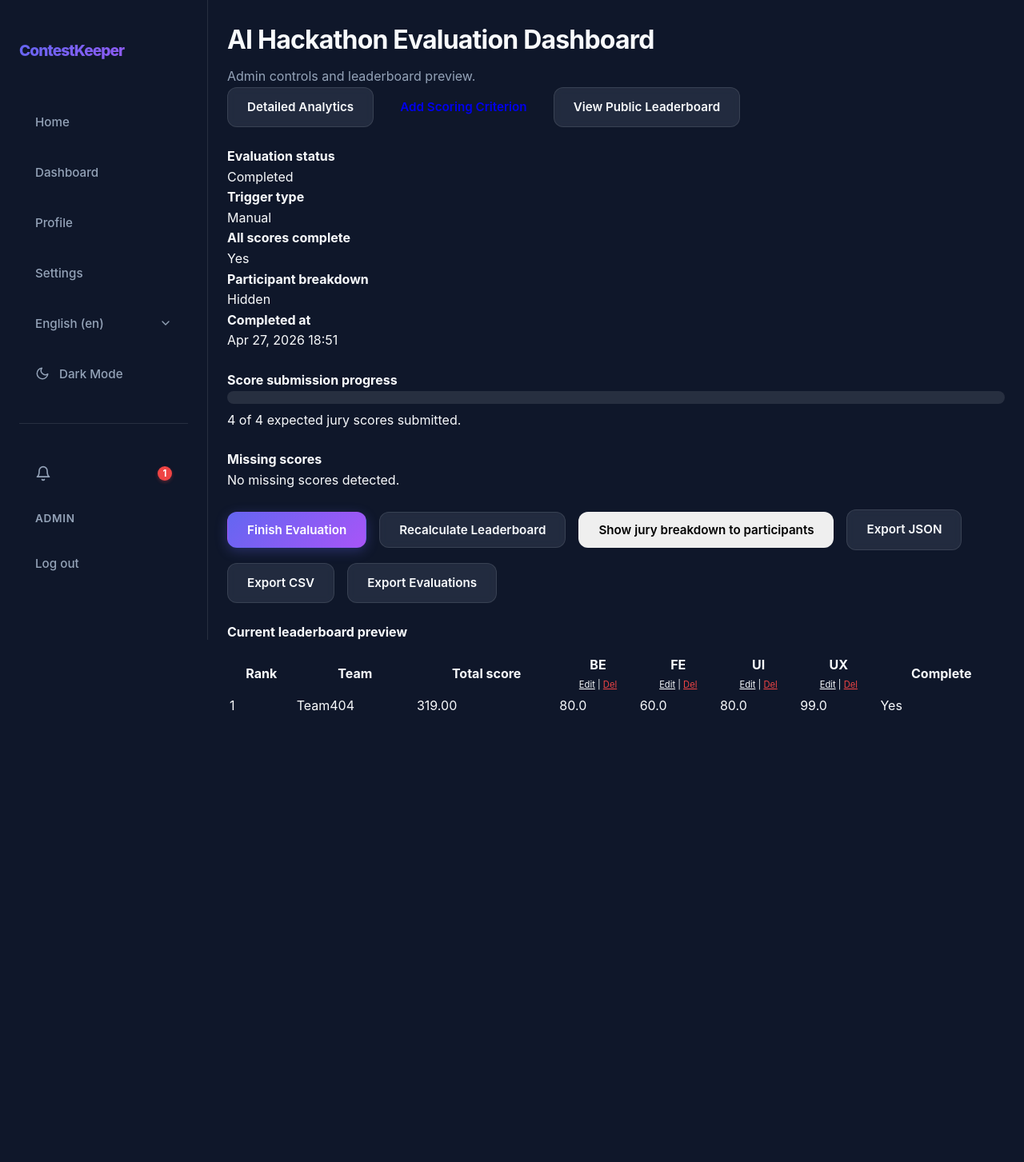
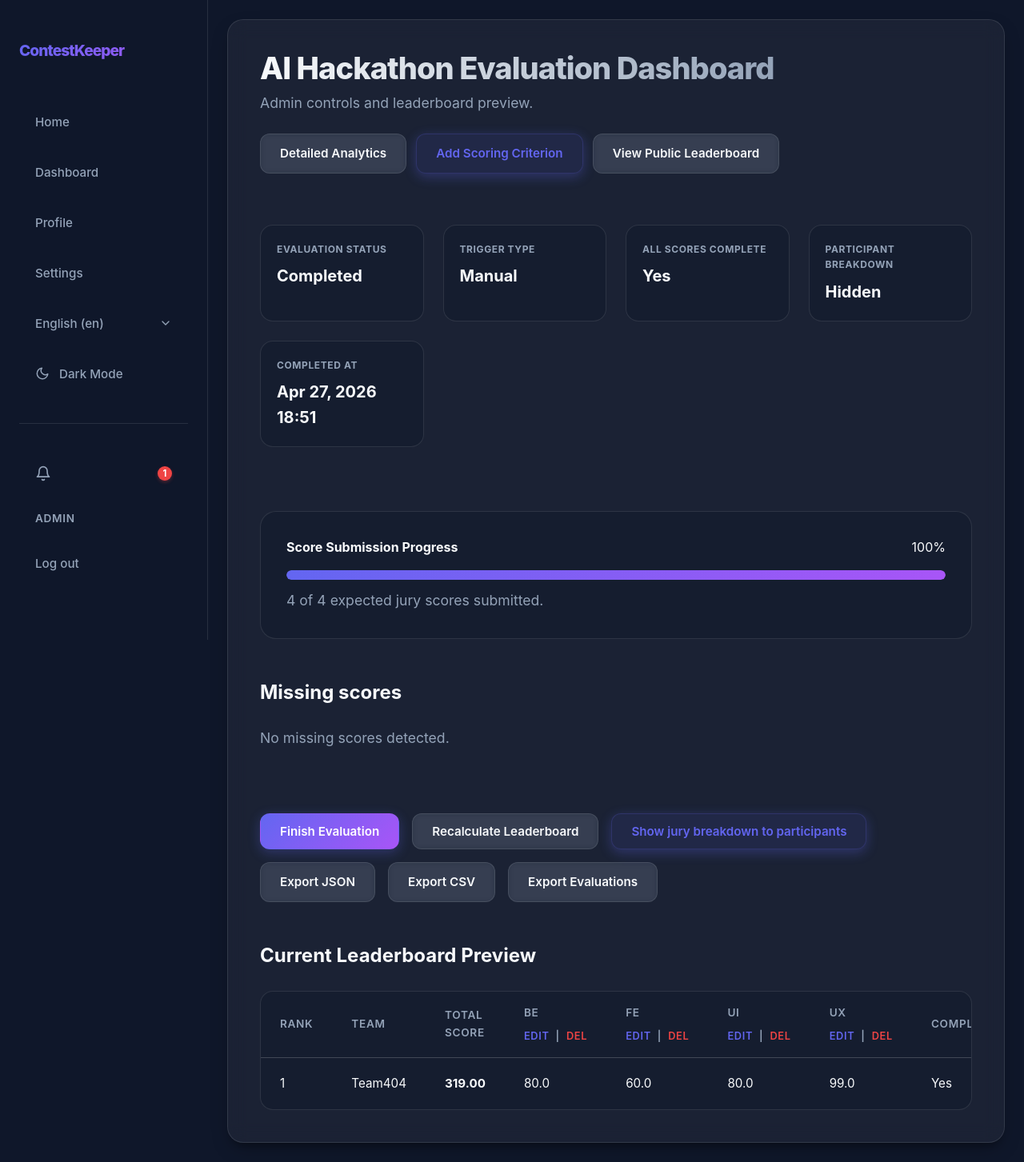
Before and after one commit to yourbrolol/team404NotFound, a Django app: page /en/contests/14/board/ in a window 1280 px wide. Shown: the whole page at 80% size. Before the commit the page ends 889 px from the top, so only its background shows below. Run offline with Django 5.2, Linux system fonts and the light colour scheme; a user stored in the database is signed in; data comes from the database, SQL or seed files in the repository; some web fonts are replaced.

Commit message:
forgot to add later files to the previous commit, apologies

```diff
--- a/ContestKeeper/app/static/css/leaderboards/admin_leaderboard_dashboard.css
+++ b/ContestKeeper/app/static/css/leaderboards/admin_leaderboard_dashboard.css
@@ -1,82 +1,196 @@
 /* Styles for admin_leaderboard_dashboard.html */
 
-/* --- Extracted from admin_leaderboard_dashboard.html --- */
-.a-001 {
-    color: var(--primary-color);
+.admin-dashboard-card {
+    width: 100%;
 }
 
-.a-002 {
-    color: var(--error);
+.dashboard-header-section {
+    display: flex;
+    justify-content: space-between;
+    align-items: center;
+    margin-bottom: 2.5rem;
+    flex-wrap: wrap;
+    gap: 1.5rem;
 }
 
-.div-001 {
+.header-actions {
+    display: flex;
+    gap: 0.75rem;
+    flex-wrap: wrap;
+}
+
+.dashboard-subtitle {
+    margin: 0.5rem 0 0;
+    color: var(--text-muted);
+    font-size: 1.1rem;
+}
+
+.status-grid {
+    display: grid;
+    grid-template-columns: repeat(auto-fit, minmax(200px, 1fr));
+    gap: 1.5rem;
+    margin-top: 1.5rem;
+    margin-bottom: 2.5rem;
+}
+
+.status-card {
+    background: var(--bg-navy-soft);
+    padding: 1.25rem;
+    border-radius: 1rem;
+    border: 1px solid var(--border);
+    transition: all 0.3s ease;
+}
+
+.status-card:hover {
+    border-color: var(--primary-medium);
+    background: var(--bg-navy-medium);
+}
+
+.status-card h4 {
+    color: var(--text-muted);
+    font-size: 0.75rem;
+    text-transform: uppercase;
+    letter-spacing: 0.05em;
+    margin-bottom: 0.5rem;
+}
+
+.status-card p {
+    font-size: 1.25rem;
+    font-weight: 700;
+    color: var(--text-main);
+}
+
+.progress-section {
+    margin-top: 2.5rem;
+    padding: 2rem;
+    background: var(--bg-navy-soft);
+    border-radius: 1.25rem;
+    border: 1px solid var(--border);
+}
+
+.progress-header {
+    display: flex;
+    justify-content: space-between;
+    align-items: center;
+    margin-bottom: 1rem;
+}
+
+.progress-bar-container {
+    background: var(--border);
+    border-radius: 999px;
+    overflow: hidden;
+    height: 12px;
+    width: 100%;
+    margin-bottom: 0.75rem;
+    box-shadow: inset 0 2px 4px rgba(0,0,0,0.1);
+}
+
+.progress-bar {
+    background: linear-gradient(90deg, var(--primary), var(--secondary));
+    height: 100%;
+    border-radius: 999px;
+    transition: width 0.5s ease-out;
+}
+
+.content-section {
+    margin-top: 3rem;
+}
+
+.content-section h4 {
+    font-size: 1.5rem;
+    margin-bottom: 1.5rem;
+    display: flex;
+    align-items: center;
+    gap: 0.75rem;
+}
+
+.table-wrapper {
+    overflow-x: auto;
+    margin-top: 0.75rem;
+    background: var(--bg-navy-soft);
+    border-radius: 1rem;
+    border: 1px solid var(--border);
+}
+
+.admin-table {
+    width: 100%;
+    border-collapse: collapse;
+    min-width: 800px;
+}
+
+.admin-table th {
+    text-align: left;
+    padding: 1rem 1.5rem;
+    color: var(--text-muted);
+    font-weight: 600;
+    font-size: 0.85rem;
+    text-transform: uppercase;
+    letter-spacing: 0.05em;
+    border-bottom: 1px solid var(--border);
+}
+
+.admin-table td {
+    padding: 1.25rem 1.5rem;
+    border-bottom: 1px solid var(--border);
+    color: var(--text-main);
+    font-size: 0.95rem;
+}
+
+.admin-table tr:last-child td {
+    border-bottom: none;
+}
+
+.admin-table tr:hover td {
+    background: var(--white-alpha-02);
+}
+
+.criterion-actions {
+    font-size: 0.8rem;
+    display: flex;
+    gap: 0.5rem;
+    margin-top: 0.5rem;
+}
+
+.action-edit {
+    color: var(--primary);
+    text-decoration: none;
+    font-weight: 600;
+}
+
+.action-delete {
+    color: var(--error);
+    text-decoration: none;
+    font-weight: 600;
+}
+
+.action-buttons-group {
+    display: flex;
+    flex-wrap: wrap;
+    gap: 1rem;
+    align-items: center;
     margin-top: 2rem;
+}
+
+.pagination-container {
+    margin-top: 2.5rem;
     display: flex;
     justify-content: center;
     gap: 0.5rem;
     flex-wrap: wrap;
 }
 
-.div-002 {
-    overflow-x: auto;
-    margin-top: 0.75rem;
+@media (max-width: 768px) {
+    .dashboard-header-section {
+        flex-direction: column;
+        align-items: flex-start;
     }
 
-.div-003 {
-    justify-content: space-between;
-    align-items: center;
-}
-
-.div-004 {
-    font-size: 0.7rem;
-    font-weight: normal;
-    margin-top: 0.25rem;
-}
-
-.div-005 {
+    .header-actions {
         width: 100%;
     }
 
-.div-006 {
-    background: var(--border);
-    border-radius: 999px;
-    overflow: hidden;
-    height: 16px;
-    margin-bottom: 0.5rem;
+    .header-actions .btn {
+        flex: 1;
+        min-width: fit-content;
     }
-
-.div-007 {
-    display: flex;
-    gap: 0.5rem;
 }
-
-.div-008 {
-    display: flex;
-    flex-wrap: wrap;
-    gap: 1rem;
-    align-items: center;
-    margin-bottom: 1rem;
-}
-
-.div-009 {
-    margin-top: 1.5rem;
-    gap: 1rem;
-}
-
-.p-001 {
-    margin: 0.5rem 0 0;
-    color: var(--text-muted);
-}
-
-.section-001 {
-    margin-top: 1.5rem;
-}
-
-.span-001 {
-    cursor: default;
-}
-
-.table-001 {
-    width: 100%;
-    min-width: 600px;
-}
--- a/ContestKeeper/app/templates/app/leaderboards/admin_leaderboard_dashboard.html
+++ b/ContestKeeper/app/templates/app/leaderboards/admin_leaderboard_dashboard.html
@@ -9,54 +9,58 @@
 {% endblock %}
 
 {% block content %}
-        <div class="detail-card div-005">
-            <div class="detail-header div-003">
+            <div class="glass-panel admin-dashboard-card">
+                <div class="dashboard-header-section">
                     <div>
-                    <h1 class="detail-title">{{ contest.name }} Evaluation Dashboard</h1>
-                    <p class="p-001">Admin controls and leaderboard preview.</p>
+                        <h1 id="h1">{{ contest.name }} Evaluation Dashboard</h1>
+                        <p class="dashboard-subtitle">Admin controls and leaderboard preview.</p>
                     </div>
-                <div class="div-007">
+                    <div class="header-actions">
                         <a href="{% url 'organizer_analytics' contest.pk %}" class="btn btn-secondary">Detailed Analytics</a>
-                    <a href="{% url 'criterion_create' contest.pk %}" class="btn btn-tinted">Add Scoring Criterion</a>
+                        <a href="{% url 'criterion_create' contest.pk %}" class="btn btn-tinted btn-primary">Add Scoring Criterion</a>
                         <a href="{% url 'contest_leaderboard' contest.pk %}" class="btn btn-secondary">View Public Leaderboard</a>
                     </div>
                 </div>
 
-            <div class="info-grid div-009">
-                <div class="info-item">
-                    <h4>Evaluation status</h4>
+                <div class="status-grid">
+                    <div class="status-card">
+                        <h4>Evaluation Status</h4>
                         <p>{{ phase.get_status_display }}</p>
                     </div>
-                <div class="info-item">
-                    <h4>Trigger type</h4>
+                    <div class="status-card">
+                        <h4>Trigger Type</h4>
                         <p>{{ phase.get_trigger_type_display }}</p>
                     </div>
-                <div class="info-item">
-                    <h4>All scores complete</h4>
+                    <div class="status-card">
+                        <h4>All Scores Complete</h4>
                         <p>{{ phase.all_scores_complete|yesno:"Yes,No" }}</p>
                     </div>
-                <div class="info-item">
-                    <h4>Participant breakdown</h4>
+                    <div class="status-card">
+                        <h4>Participant Breakdown</h4>
                         <p>{{ phase.show_jury_breakdown_to_participants|yesno:"Visible,Hidden" }}</p>
                     </div>
-                <div class="info-item">
-                    <h4>Completed at</h4>
-                    <p>{{ phase.completed_at|date:"M d, Y H:i"|default:'Not completed yet' }}</p>
+                    <div class="status-card">
+                        <h4>Completed At</h4>
+                        <p>{{ phase.completed_at|date:"M d, Y H:i"|default:'In Progress' }}</p>
                     </div>
                 </div>
 
-            <section class="section-001">
-                <h4>Score submission progress</h4>
-                <div class="div-006">
-                    <div style="width: {{ progress_percent }}%; background: var(--primary-color); height: 100%;"></div>
+                <section class="progress-section">
+                    <div class="progress-header">
+                        <h4>Score Submission Progress</h4>
+                        <span>{{ progress_percent }}%</span>
                     </div>
-                <p>{{ submitted }} of {{ expected }} expected jury scores submitted.</p>
+                    <div class="progress-bar-container">
+                        <div class="progress-bar" style="width: {{ progress_percent }}%;"></div>
+                    </div>
+                    <p class="dashboard-subtitle">{{ submitted }} of {{ expected }} expected jury scores submitted.</p>
                 </section>
 
-            <section class="section-001">
+                <section class="content-section">
                     <h4>Missing scores</h4>
                     {% if missing_scores %}
-                    <div class="div-002"><table class="table table-001">
+                        <div class="table-wrapper">
+                            <table class="admin-table">
                                 <thead>
                                     <tr>
                                         <th>Team</th>
@@ -73,14 +77,15 @@
                                     </tr>
                                     {% endfor %}
                                 </tbody>
-                    </table></div>
+                            </table>
+                        </div>
                     {% else %}
-                    <p>No missing scores detected.</p>
+                        <p class="dashboard-subtitle">No missing scores detected.</p>
                     {% endif %}
                 </section>
 
-            <section class="section-001">
-                <div class="div-008">
+                <section class="content-section">
+                    <div class="action-buttons-group">
                         <form method="post" action="{% url 'admin_finish_evaluation' contest.pk %}">
                             {% csrf_token %}
                             <button type="submit" class="btn btn-primary">Finish Evaluation</button>
@@ -92,7 +97,7 @@
                         <form method="post" action="{% url 'admin_toggle_jury_breakdown' contest.pk %}">
                             {% csrf_token %}
                             <input type="hidden" name="action" value="{% if phase.show_jury_breakdown_to_participants %}hide{% else %}show{% endif %}">
-                        <button type="submit" class="btn btn-tinted">{% if phase.show_jury_breakdown_to_participants %}Hide{% else %}Show{% endif %} jury breakdown to participants</button>
+                            <button type="submit" class="btn btn-tinted btn-primary">{% if phase.show_jury_breakdown_to_participants %}Hide{% else %}Show{% endif %} jury breakdown to participants</button>
                         </form>
                         <a href="{% url 'admin_export_leaderboard' contest.pk %}?format=json" class="btn btn-secondary">Export JSON</a>
                         <a href="{% url 'admin_export_leaderboard' contest.pk %}?format=csv" class="btn btn-secondary">Export CSV</a>
@@ -100,21 +105,22 @@
                     </div>
                 </section>
 
-            <section class="section-001">
-                <h4>Current leaderboard preview</h4>
+                <section class="content-section">
+                    <h4>Current Leaderboard Preview</h4>
                     {% if entries %}
-                    <div class="div-002"><table class="table table-001">
+                        <div class="table-wrapper">
+                            <table class="admin-table">
                                 <thead>
                                     <tr>
                                         <th>Rank</th>
                                         <th>Team</th>
-                                <th>Total score</th>
+                                        <th>Total Score</th>
                                         {% for criterion in criteria %}
                                             <th>
                                                 {{ criterion.name }}
-                                        <div class="div-004">
-                                            <a href="{% url 'criterion_edit' contest.pk criterion.pk %}" class="a-001">Edit</a> |
-                                            <a href="{% url 'criterion_delete' contest.pk criterion.pk %}" class="a-002">Del</a>
+                                                <div class="criterion-actions">
+                                                    <a href="{% url 'criterion_edit' contest.pk criterion.pk %}" class="action-edit">Edit</a> |
+                                                    <a href="{% url 'criterion_delete' contest.pk criterion.pk %}" class="action-delete">Del</a>
                                                 </div>
                                             </th>
                                         {% endfor %}
@@ -126,7 +132,7 @@
                                     <tr>
                                         <td>{{ item.entry.rank }}{% if item.entry.is_tied %} (tied){% endif %}</td>
                                         <td>{{ item.entry.team.name }}</td>
-                                <td>{{ item.entry.total_score }}</td>
+                                        <td><strong>{{ item.entry.total_score }}</strong></td>
                                         {% for score in item.category_values %}
                                             <td>{{ score }}</td>
                                         {% endfor %}
@@ -134,10 +140,11 @@
                                     </tr>
                                     {% endfor %}
                                 </tbody>
-                    </table></div>
+                            </table>
+                        </div>
 
                         {% if entries.has_other_pages %}
-                    <div class="pagination div-001">
+                        <div class="pagination-container">
                             {% if entries.has_previous %}
                                 <a href="?page=1" class="btn btn-secondary btn-sm">First</a>
                                 <a href="?page={{ entries.previous_page_number }}" class="btn btn-secondary btn-sm">Previous</a>
@@ -145,7 +152,7 @@
 
                             {% for num in entries.paginator.page_range %}
                                 {% if entries.number == num %}
-                                <span class="btn btn-primary btn-sm span-001">{{ num }}</span>
+                                    <span class="btn btn-primary btn-sm">{{ num }}</span>
                                 {% elif num > entries.number|add:-3 and num < entries.number|add:3 %}
                                     <a href="?page={{ num }}" class="btn btn-secondary btn-sm">{{ num }}</a>
                                 {% endif %}
@@ -159,7 +166,7 @@
                         {% endif %}
 
                     {% else %}
-                    <p>No leaderboard entries available yet.</p>
+                        <p class="dashboard-subtitle">No leaderboard entries available yet.</p>
                     {% endif %}
                 </section>
             </div>
--- a/ContestKeeper/app/urls/urls.py
+++ b/ContestKeeper/app/urls/urls.py
@@ -1,4 +1,4 @@
-from .. import views
+from app import views
 from django.urls import path, include
 
 urlpatterns = [
```
Also changed, not shown: ContestKeeper/app/static/css/leaderboards/leaderboard.css (+115 -43 lines), ContestKeeper/app/templates/app/leaderboards/leaderboard.html (+17 -17 lines), dev/issues.md (+2 -2 lines). Lines whose indentation alone changed are shown as unchanged.
